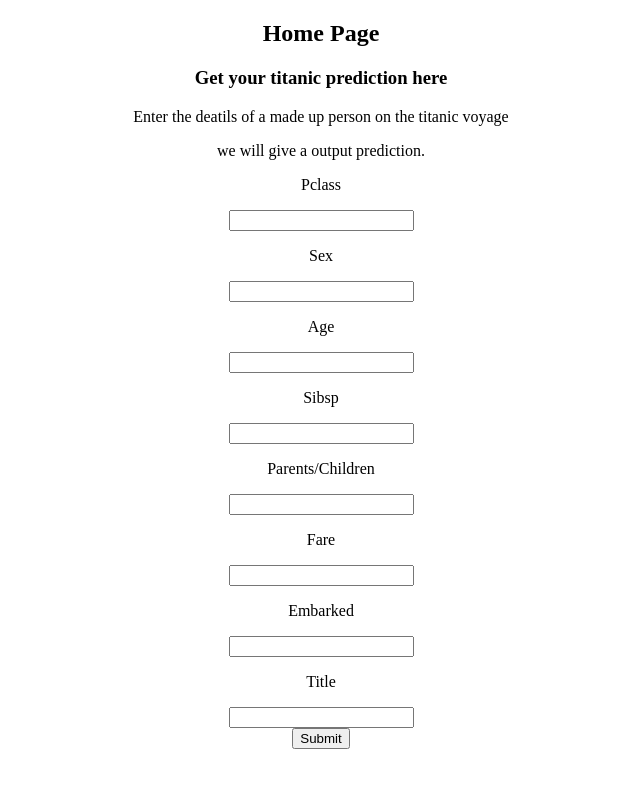
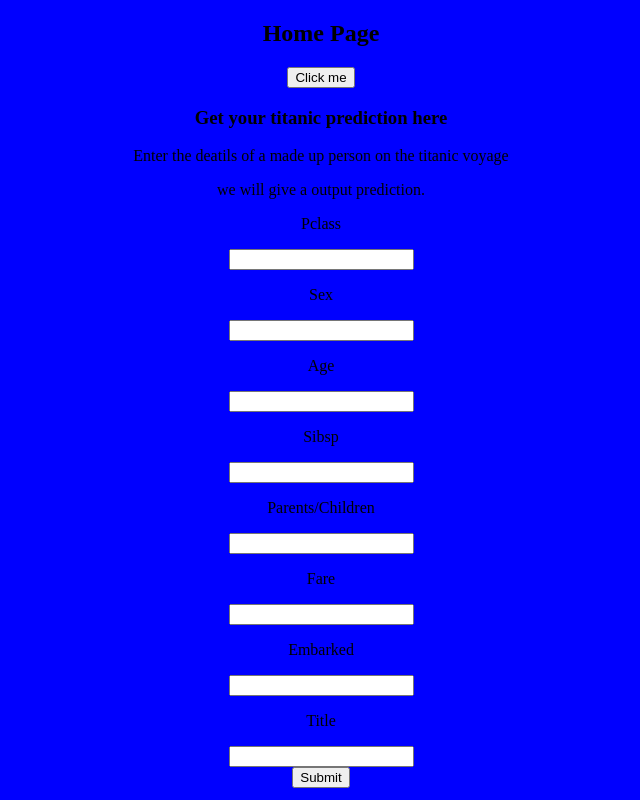
Before and after one commit to SRNoori/unaicorn, a Django app: page / in a window 1280 px wide. Shown: the whole page, without its empty margins (319-959 px from the left). Run offline with Django 3.2, Linux system fonts and the light colour scheme.

Commit message:
Added and Integrated css and js into index.html

```diff
--- /dev/null
+++ b/static/main.js
@@ -0,0 +1,3 @@
+function clicked() {
+  alert("Javascript Working")
+}
--- /dev/null
+++ b/static/style.css
@@ -0,0 +1,3 @@
+body {
+  background-color: blue;
+}
--- a/templates/index.html
+++ b/templates/index.html
@@ -3,10 +3,13 @@
   <head>
     <meta charset="utf-8">
     <title>Titanic Predictor</title>
+    {% load static %}
+    <link rel="stylesheet" href="{% static 'style.css' %}">
   </head>
   <body>
     <center>
     <h2>Home Page</h2>
+    <button type="button" onclick="clicked()">Click me</button>
     <h3>Get your titanic prediction here</h3>
     <p>Enter the deatils of a made up person on the titanic voyage</p>
     <p>we will give a output prediction.</p>
@@ -36,5 +39,6 @@
     </form>
     </legend>
     </center>
+    <script type="text/javascript" src="{% static 'main.js' %}"></script>
   </body>
 </html>
--- a/titanic/settings.py
+++ b/titanic/settings.py
@@ -116,8 +116,9 @@ USE_TZ = True
 
 # Static files (CSS, JavaScript, Images)
 # https://docs.djangoproject.com/en/3.2/howto/static-files/
-
+import os.path
 STATIC_URL = '/static/'
+STATICFILES_DIRS = (os.path.join('static'),)
 
 # Default primary key field type
 # https://docs.djangoproject.com/en/3.2/ref/settings/#default-auto-field
```
Also changed, not shown: 1 other file.
